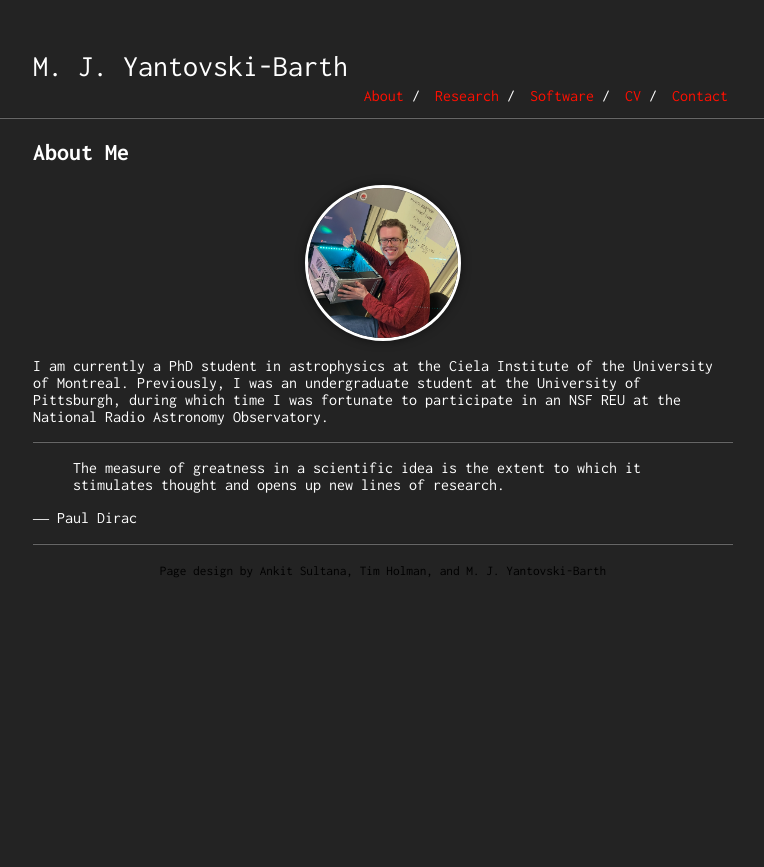
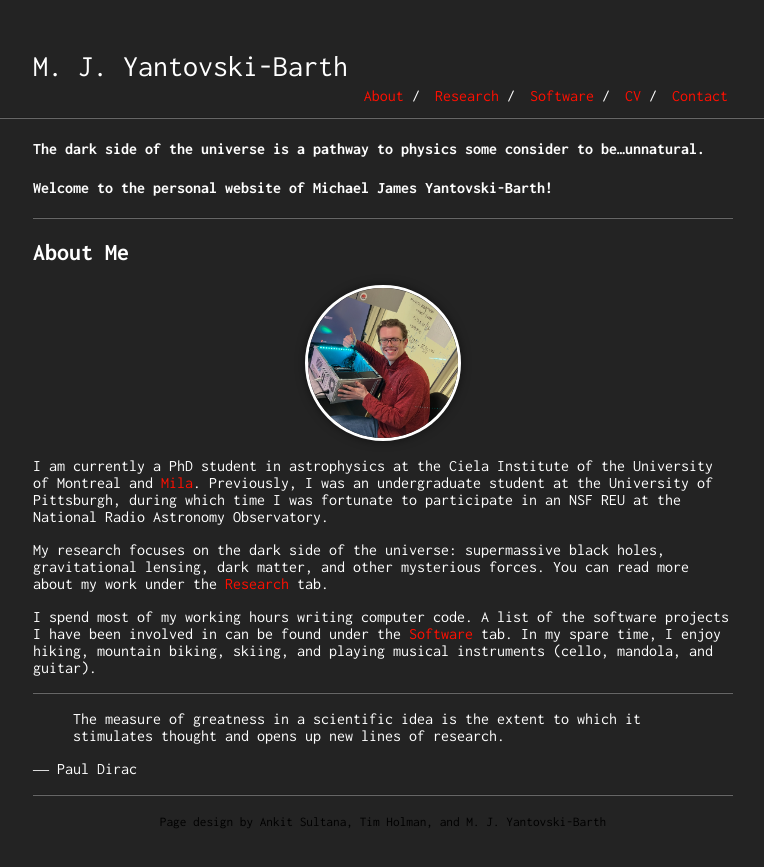
Before and after one commit to mjyb16/mjyb16.github.io, a Jekyll site: the page built from index.md, in a window 1280 px wide. Shown: the top 867 px of the page, without its empty margins (257-1021 px from the left). Built offline with Jekyll 4.4.1, drawn with Linux system fonts in a browser that asks for light colours; our own code applies the rules of GitHub Pages for plain Markdown files.

Commit message:
Update index.md

```diff
--- a/index.md
+++ b/index.md
@@ -1,12 +1,20 @@
 ---
 layout: default
+---
+
+#### The dark side of the universe is a pathway to physics some consider to be…unnatural.
+#### Welcome to the personal website of Michael James Yantovski-Barth!
 ---
 
 ## About Me
 
 <img class="profile-picture" src="IMG_6859.png">
 
-I am currently a PhD student in astrophysics at the Ciela Institute of the University of Montreal. Previously, I was an undergraduate student at the University of Pittsburgh, during which time I was fortunate to participate in an NSF REU at the National Radio Astronomy Observatory.
+I am currently a PhD student in astrophysics at the Ciela Institute of the University of Montreal and [Mila](https://mila.quebec/en/directory/misha-barth). Previously, I was an undergraduate student at the University of Pittsburgh, during which time I was fortunate to participate in an NSF REU at the National Radio Astronomy Observatory.
+
+My research focuses on the dark side of the universe: supermassive black holes, gravitational lensing, dark matter, and other mysterious forces. You can read more about my work under the [Research](https://darthbarth.science/research) tab.
+
+I spend most of my working hours writing computer code. A list of the software projects I have been involved in can be found under the [Software](https://darthbarth.science/software) tab. In my spare time, I enjoy hiking, mountain biking, skiing, and playing musical instruments (cello, mandola, and guitar).
 
 ---
 
```
